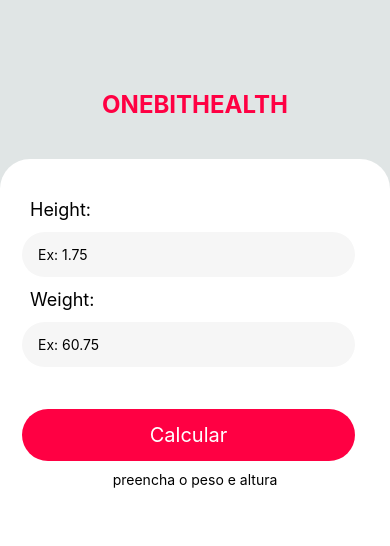
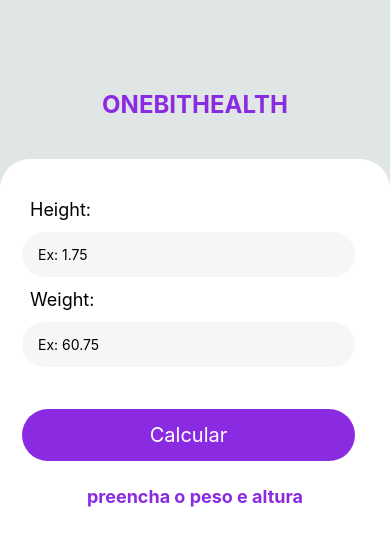
Before and after one commit to mauriciocosta404/imc.perform-react-native-app, a React Native app: screen / in a window 390 px wide. Shown: the top 546 px of the page. Built offline with nearby package versions, Linux system fonts and the light colour scheme.

Commit message:
style: adicionando oúltimo estilo

```diff
--- a/src/components/form/resultIMC/index.js
+++ b/src/components/form/resultIMC/index.js
@@ -1,14 +1,12 @@
 import React from "react"
 import { View, Text } from "react-native"
+import { styles } from "./style";
 
 export const ResultIMC=(props)=>{
-
-    console.log(props);
-
     return(
-        <View>
-            <Text>{props?.messageResult}</Text>
-            <Text>{props?.resultIMC}</Text>
+        <View style={styles.ResultImc}>
+            <Text style={styles.information}>{props?.messageResult}</Text>
+            <Text style={styles.numberImc}>{props?.resultIMC}</Text>
         </View>
     )
 }
--- a/src/components/form/resultIMC/style.js
+++ b/src/components/form/resultIMC/style.js
@@ -0,0 +1,22 @@
+import { StyleSheet } from "react-native";
+
+export const styles = StyleSheet.create({
+    ResultImc:{
+        flex:1,
+        marginTop:15,
+        paddingTop:0,
+        borderRadius:50,
+        alignItems:"center",
+        width:"100%",
+    },
+    numberImc:{
+        fontSize:48,
+        color:"#8A2BE2",
+        fontWeight:"bold",
+    },
+    information:{
+        fontSize:18,
+        color:"#8A2BE2",
+        fontWeight:"bold",
+    }
+});
--- a/src/components/form/style.js
+++ b/src/components/form/style.js
@@ -36,7 +36,7 @@
         alignItems:"center",
         justifyContent:"center",
         width:"90%",
-        backgroundColor:"#ff0043",
+        backgroundColor:"#8A2BE2",
         paddingTop:14,
         paddingBottom:14,
         marginLeft:12,
--- a/src/components/title/style.js
+++ b/src/components/title/style.js
@@ -7,7 +7,7 @@
         padding:10,
     },
     textTitle:{
-        color:"#ff0043",
+        color:"#8A2BE2",
         fontSize:24,
         fontWeight: "bold"
     }
```
